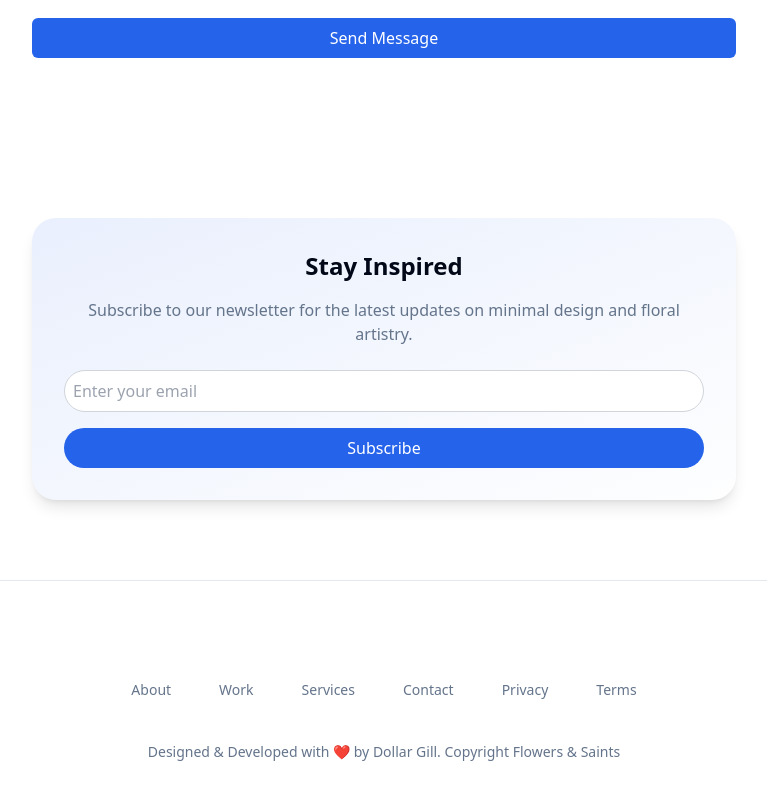
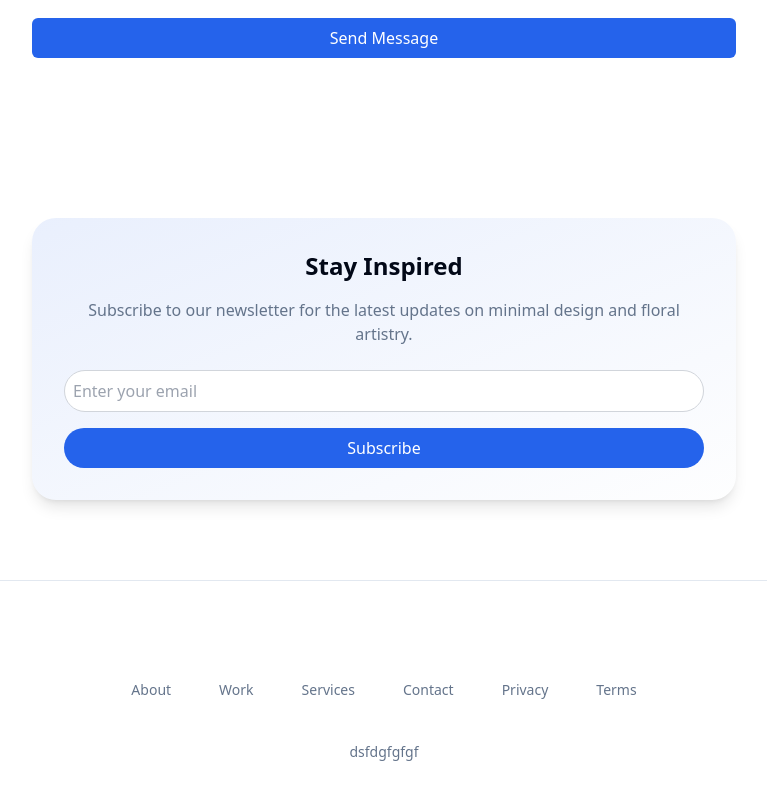
Before and after one commit to JanithKR/reactweb, a React (Create React App) app: page / in a window 1280 px wide. Shown: the part 4644-5444 px from the top of the page, without its empty margins (256-1023 px from the left). Built offline with nearby package versions, Linux system fonts and the light colour scheme.

Commit message:
some changes

```diff
--- a/src/components/Footer.jsx
+++ b/src/components/Footer.jsx
@@ -17,7 +17,7 @@ export default function Footer() {
           ))}
         </nav>
         <p className="mt-10 text-center text-sm leading-5 text-muted-foreground">
-          Designed & Developed with ❤️ by Dollar Gill. Copyright Flowers & Saints
+        dsfdgfgfgf
         </p>
       </div>
     </footer>
```
